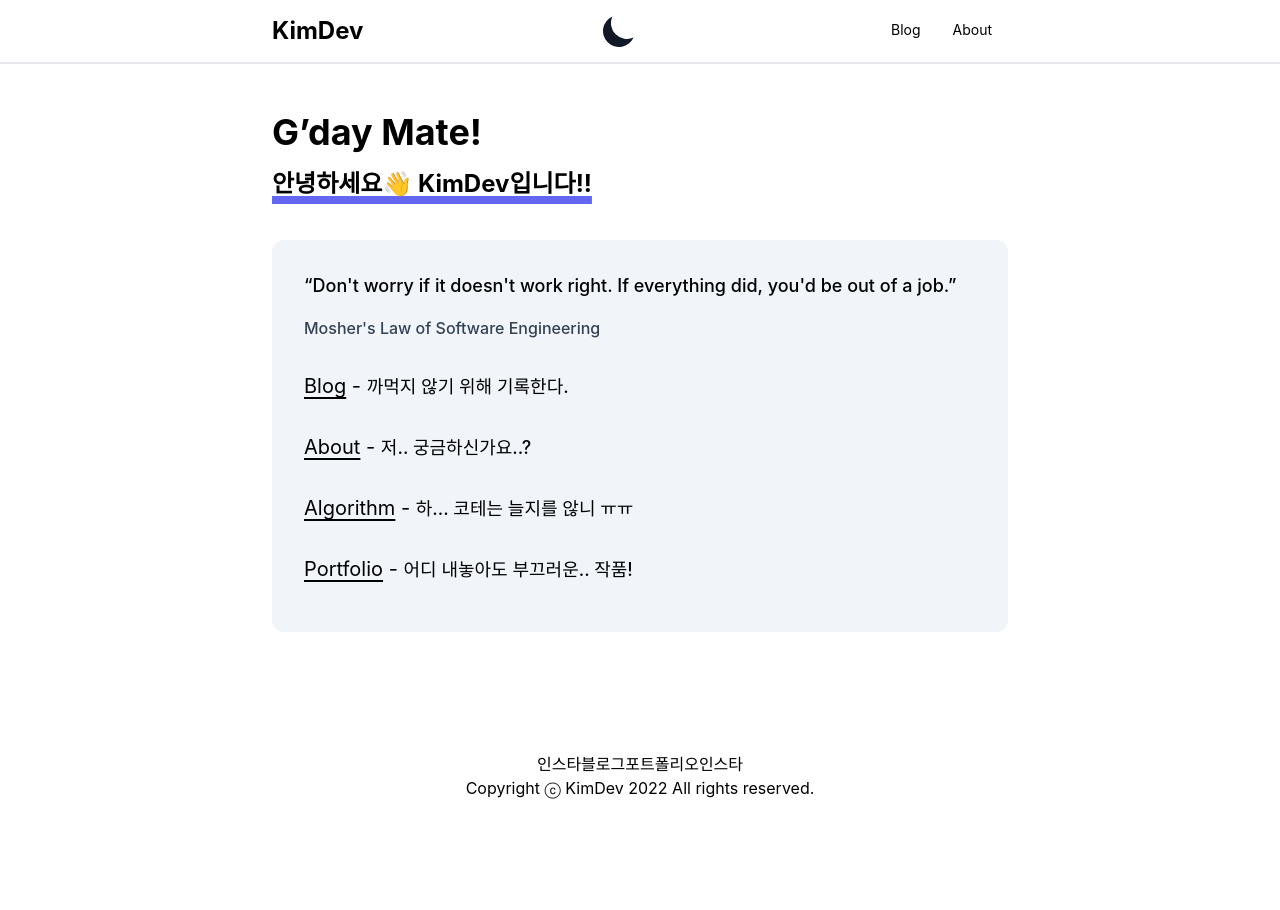
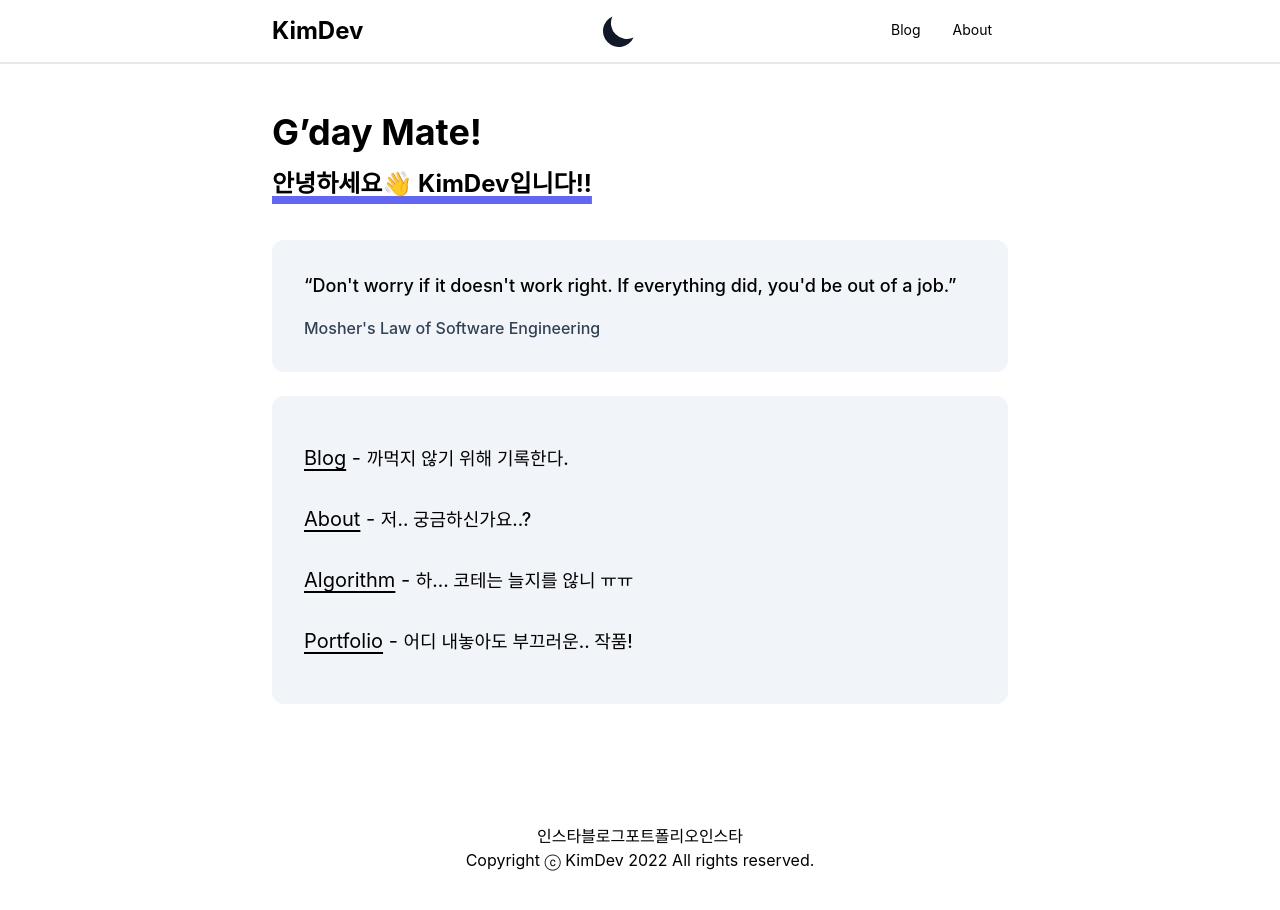
Before and after one commit to seongsoo96/blog, a Next.js app: page / in a window 1280 px wide. Shown: the top 910 px of the page. Built offline with nearby package versions, Linux system fonts and the light colour scheme.

Commit message:
style in index.tsx

```diff
--- a/pages/index.tsx
+++ b/pages/index.tsx
@@ -83,6 +83,46 @@ const Home = ({
 								Mosher&apos;s Law of Software Engineering
 							</div>
 						</figcaption>
+						{/* <ul>
+							{category.map((c) => (
+								<li key={c.name} className="text-xl">
+									<Link href={c.href}>
+										<a>
+											<div className="py-4">
+												<p>
+													<span className="underline underline-offset-4 dark:hover:text-blue-400">
+														{c.name}
+													</span>{" "}
+													-{" "}
+													<span className="text-lg font-medium">
+														{c.desc}
+													</span>
+												</p>
+											</div>
+										</a>
+									</Link>
+								</li>
+							))}
+						</ul> */}
+					</div>
+				</div>
+				<br />
+				<div className="md:flex bg-slate-100 rounded-xl p-8 md:p-0 dark:bg-slate-800">
+					<div className="pt-6 md:p-8 text-center md:text-left space-y-4">
+						{/* <blockquote>
+							<p className="text-lg font-medium">
+								“Don&apos;t worry if it doesn&apos;t work right.
+								If everything did, you&apos;d be out of a job.”
+							</p>
+						</blockquote> */}
+						{/* <figcaption className="font-medium">
+							<div className="text-sky-500 dark:text-sky-400">
+								Sarah Dayan
+							</div>
+							<div className="text-slate-700 dark:text-slate-500">
+								Mosher&apos;s Law of Software Engineering
+							</div>
+						</figcaption> */}
 						<ul>
 							{category.map((c) => (
 								<li key={c.name} className="text-xl">
```
